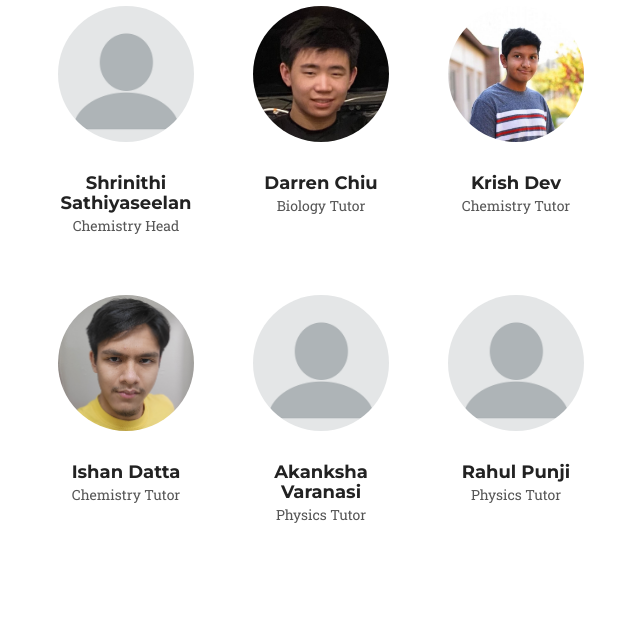
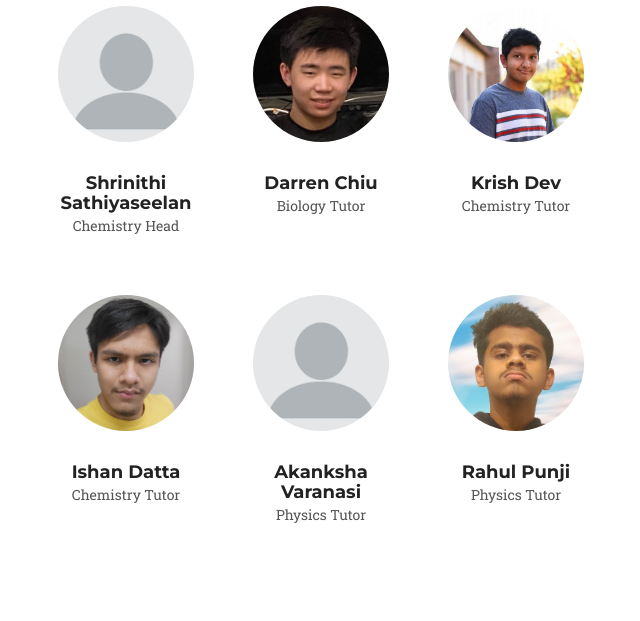
Before and after one commit to Aeratian/caltutors, a Django app: page /team/ in a window 1280 px wide. Shown: the part 1588-2209 px from the top of the page, without its empty margins (319-959 px from the left). Run offline with Django 3.2, Linux system fonts and the light colour scheme; some libraries are stand-ins or nearby versions; some web fonts are replaced.

Commit message:
add image

```diff
--- a/pages/templates/pages/team.html
+++ b/pages/templates/pages/team.html
@@ -287,7 +287,7 @@
 						<div class = "team-member">
 							<a href = "/team_member?name=rahul_punji">
 								{% load static %}
-								<img src = "{% static 'img/team/blank_image.png' %}" height = "150" width = "150" class = "img-circle" alt="" onMouseOver="show_blurb()" onMouseOut="hide_blurb()">
+								<img src = "{% static 'img/team/rahul_punji.png' %}" height = "150" width = "150" class = "img-circle" alt="" onMouseOver="show_blurb()" onMouseOut="hide_blurb()">
 								<h4>Rahul Punji</h4>
 								<p>Physics Tutor</p>
 							</a>
```
Also changed, not shown: CalTutors/static/img/team/rahul_punji.png (added).
